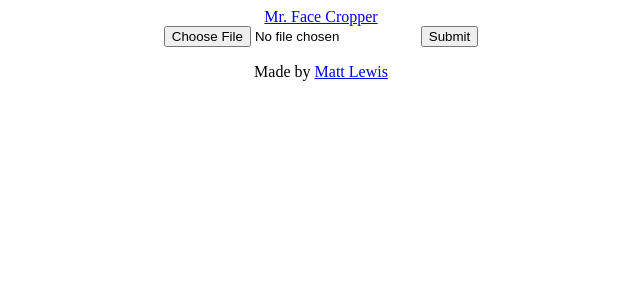
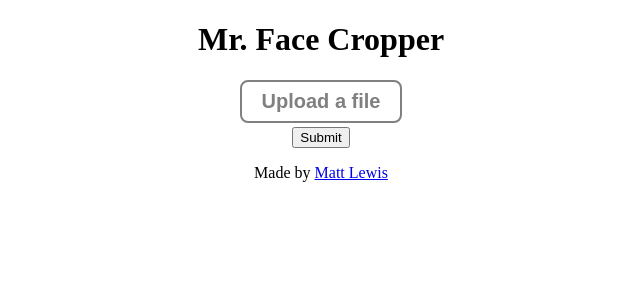
Before and after one commit to mattmatters/mr-face-cropper, a Flask app: page / in a window 1280 px wide. Shown: the top 300 px of the page, without its empty margins (319-959 px from the left). Run offline with Flask 2, Linux system fonts and the light colour scheme.

Commit message:
Slightly better styling

```diff
--- a/static/style.css
+++ b/static/style.css
@@ -1,3 +1,38 @@
 body {
     text-align: center;
 }
+
+.upload-btn-wrapper {
+  position: relative;
+  overflow: hidden;
+  display: inline-block;
+}
+
+.btn {
+  border: 2px solid gray;
+  color: gray;
+  background-color: white;
+  padding: 8px 20px;
+  border-radius: 8px;
+  font-size: 20px;
+  font-weight: bold;
+
+}
+
+.btn:hover {
+    cursor: pointer;
+    background-color: gray;
+    color: white;
+}
+
+.upload-btn-wrapper:hover {
+    cursor: pointer;
+}
+
+.upload-btn-wrapper input[type=file] {
+  font-size: 100px;
+  position: absolute;
+  left: 0;
+  top: 0;
+  opacity: 0;
+}
--- a/templates/head.html
+++ b/templates/head.html
@@ -22,5 +22,5 @@
     <meta name="theme-color" content="#2f2f2f">
     <link rel="stylesheet" type="text/css" href="{{ url_for('static', filename='style.css') }}" />
     <link rel="shortcut icon" type="image/x-icon" href="{{ url_for('static', filename='favicon.ico') }}" />
-    <link rel="bookmark" title="Twitkov" href="https://twitkov.club" />
+    <link rel="bookmark" title="Mr. Face Cropper" href="" />
 </head>
--- a/templates/landing.html
+++ b/templates/landing.html
@@ -2,7 +2,11 @@
 {% block body %}
 <div class="">
     <form method="POST" enctype="multipart/form-data" action="/upload">
-        <input type="file" name="photo" />
+        <div class="upload-btn-wrapper">
+            <button class="btn">Upload a file</button>
+            <input type="file" name="photo" />
+        </div>
+        <br />
         <input type="submit" />
     </form>
 </div>
--- a/templates/layout.html
+++ b/templates/layout.html
@@ -3,8 +3,9 @@
     {% include 'head.html' %}
     <body>
         <header>
-            <a href="{{ url_for('index')}}">Mr. Face Cropper</a>
+            <h1>Mr. Face Cropper</h1>
         </header>
+
         {% block body %}
         <!-- Content gets served here -->
         {% endblock %}
```
